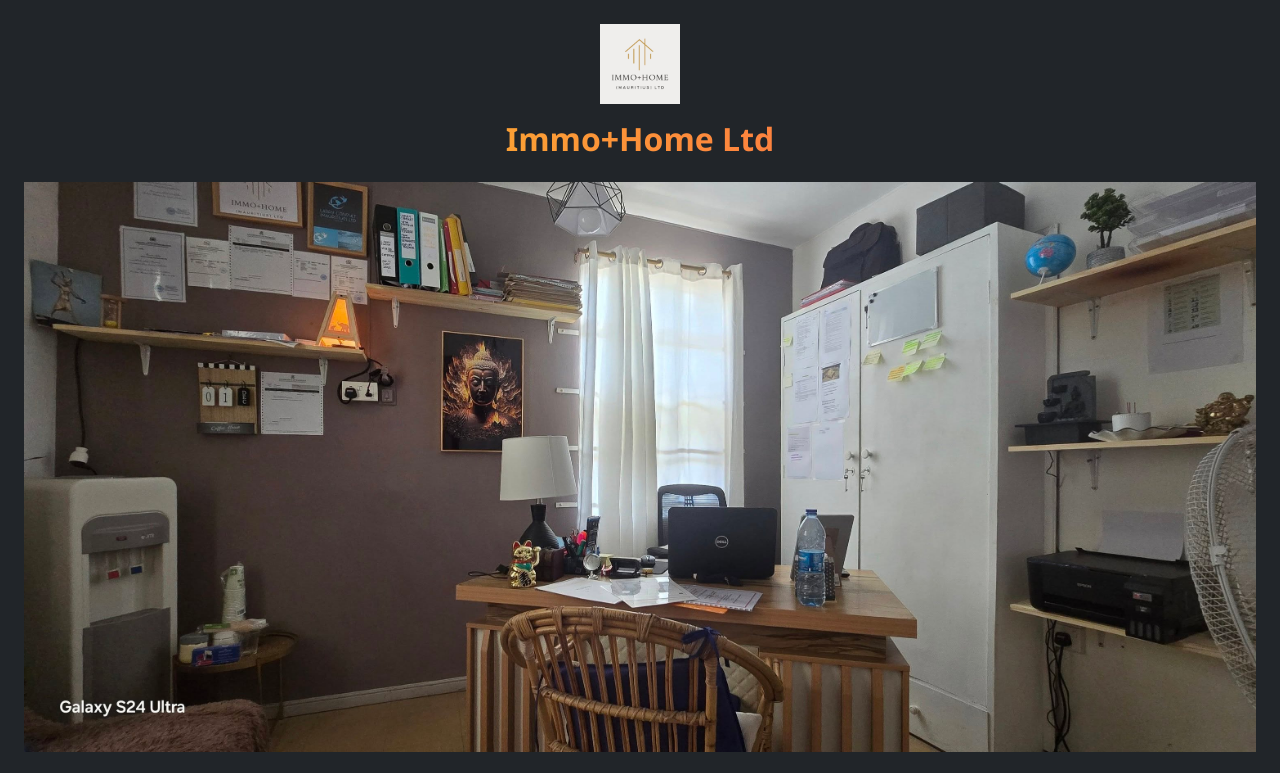
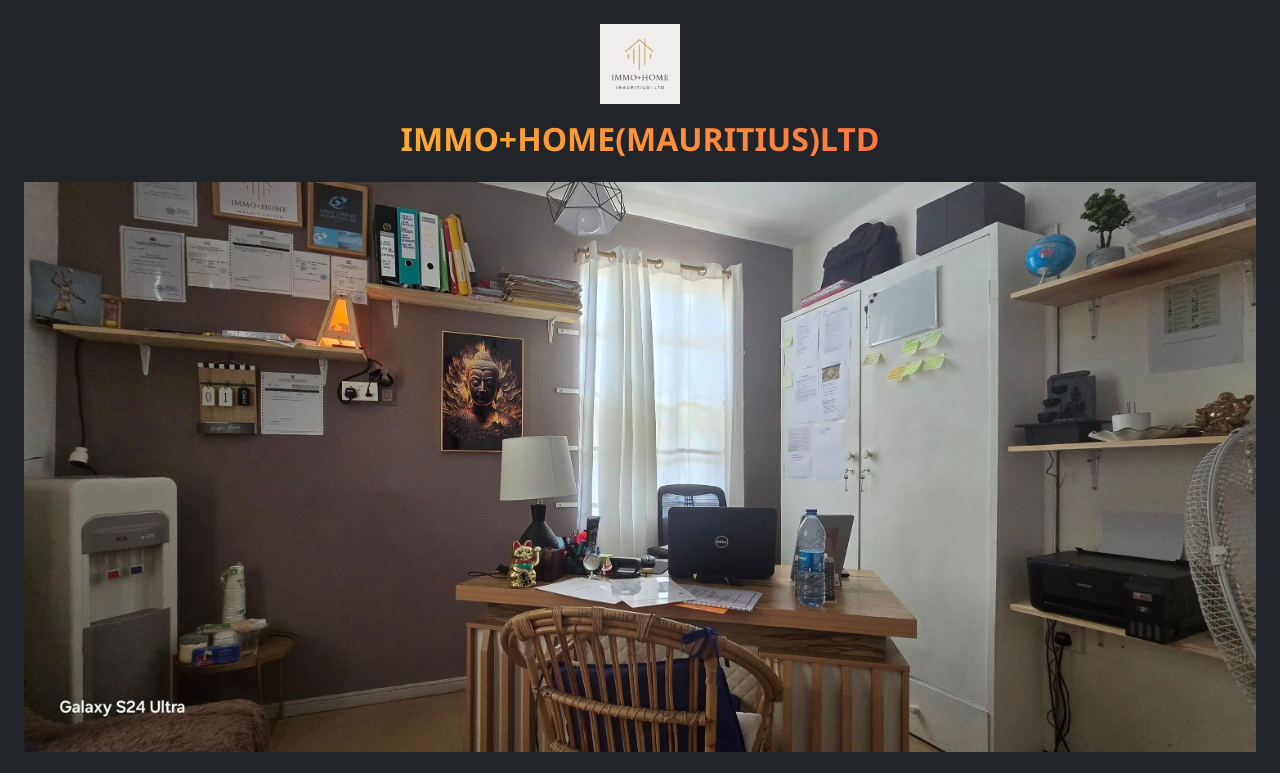
Before and after one commit to labwazi/immohome, a plain HTML site: page index.html in a window 1280 px wide. Shown: the top 773 px of the page. Drawn offline with nearby package versions, Linux system fonts and the light colour scheme.

Commit message:
Update index.html

```diff
--- a/index.html
+++ b/index.html
@@ -3,7 +3,7 @@
 <head>
   <meta charset="UTF-8">
   <meta name="viewport" content="width=device-width, initial-scale=1.0">
-  <title>IMMO HOME(MAURITIUS)LTD</title>
+  <title>IMMO HOME MAURITIUS LTD</title>
   <link href="https://cdn.jsdelivr.net/npm/bootstrap@5.3.0/dist/css/bootstrap.min.css" rel="stylesheet">
   <link rel="stylesheet" href="https://cdnjs.cloudflare.com/ajax/libs/font-awesome/6.4.0/css/all.min.css">
   <style>
@@ -95,7 +95,7 @@
 
    <header class="text-center p-4 bg-dark gold-glow">
     <img src="images/yahoo2.jpg" alt="Logo" height="80" class="mb-3">
-    <h1 class="glow-text">Immo+Home Ltd</h1>
+    <h1 class="glow-text">IMMO+HOME(MAURITIUS)LTD</h1>
     <img src="images/yahoo.jpg" alt="Cover" class="img-fluid mt-3">
     <div class="mt-4">
       <p>
```
